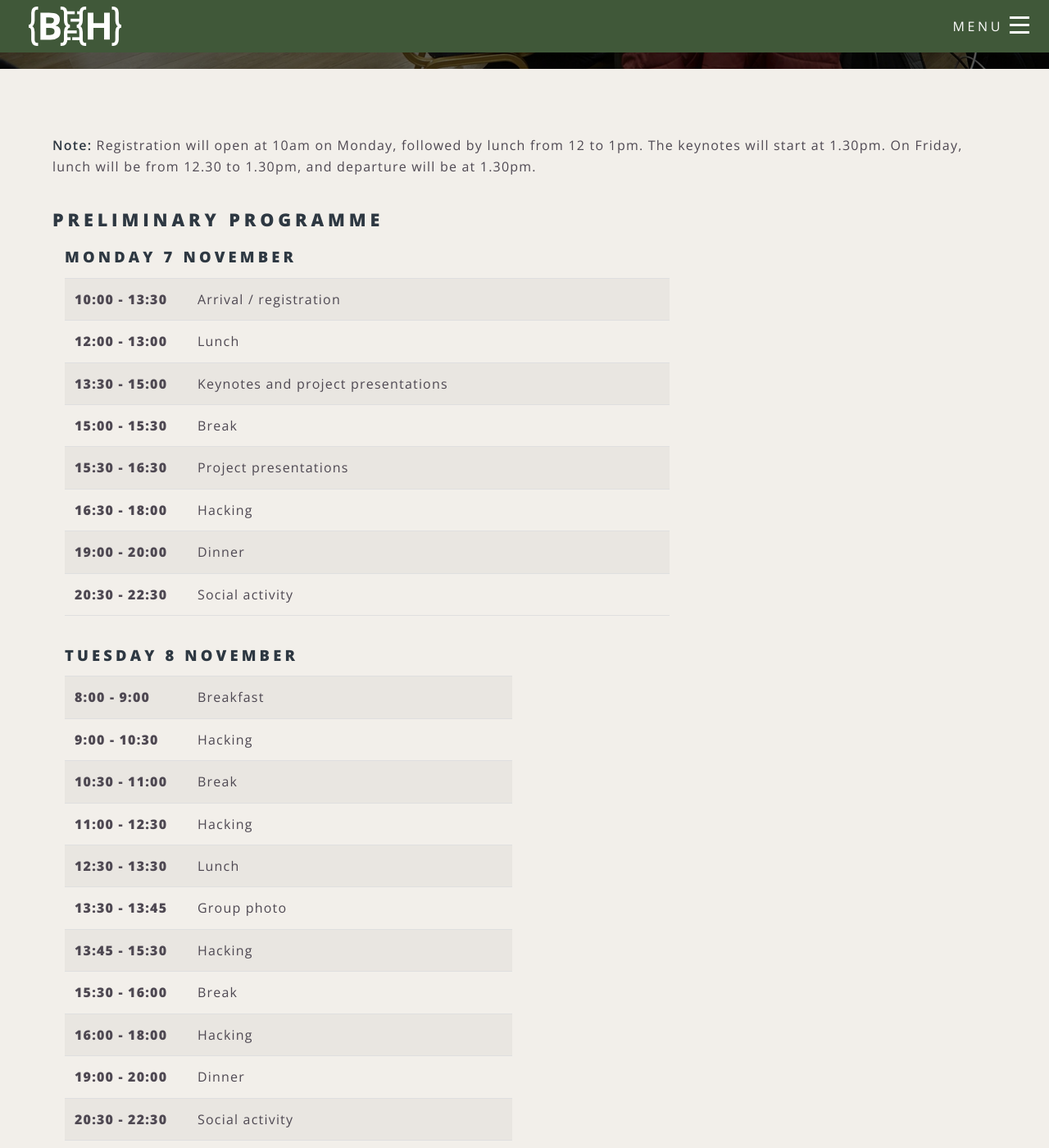
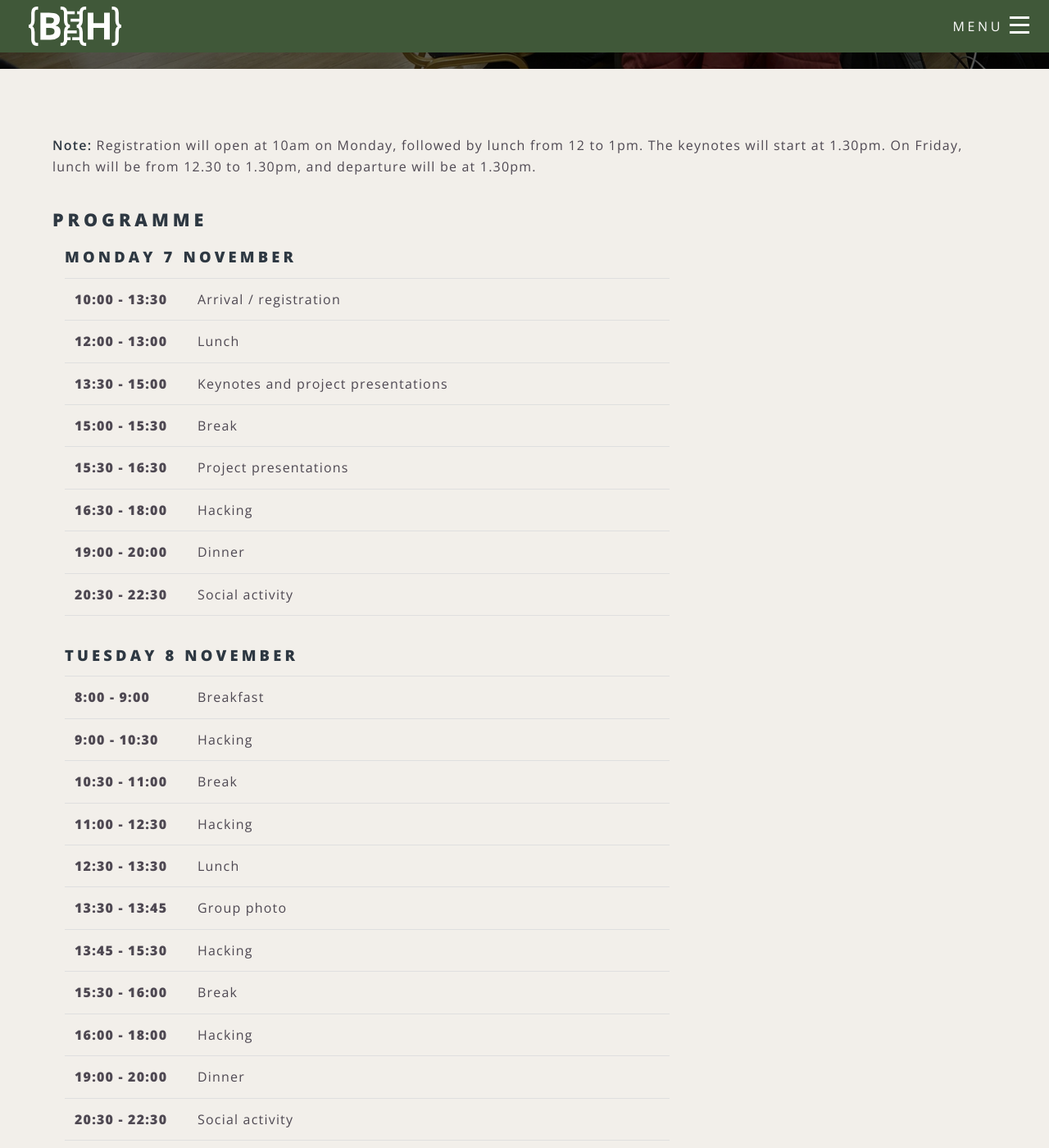
Before and after one commit to elixir-europe/biohackathon-europe-2022, a Jekyll site: the page built from programme.html, in a window 1280 px wide and 1400 px high, scrolled down 269 px. Shown: the whole window at 82% size. Built offline with Jekyll 4.4.1, drawn with Linux system fonts in a browser that asks for light colours; nearby versions of some CDN libraries.

Commit message:
Tweak styling

```diff
--- a/programme.html
+++ b/programme.html
@@ -6,8 +6,12 @@ body_class: programme
 {% assign latest_programme = site.programmes | last %}
 
 <p><strong>Note:</strong> Registration will open at 10am on Monday, followed by lunch from 12 to 1pm. The keynotes will start at 1.30pm. On Friday, lunch will be from 12.30 to 1.30pm, and departure will be at 1.30pm.</p>
-
-<h2>Preliminary programme</h2>
+<style>
+    .wrapper.style5 table tbody tr:nth-child(2n+1) {
+    background-color: transparent;
+}
+</style>
+<h2>Programme</h2>
 <div>
     <div id="programme">
 
@@ -50,7 +54,7 @@ body_class: programme
                     </tbody>
                 </table>
             </div>
-            <div class="col-md-6 day">
+            <div class="col-md-8 day">
                 <h3>Tuesday 8 November</h3>
                 <table>
                     <tbody>
@@ -101,7 +105,7 @@ body_class: programme
                     </tbody>
                 </table>
             </div>
-            <div class="col-md-6 day">
+            <div class="col-md-8 day">
                 <h3>Wednesday 9 November</h3>
                 <table>
                     <tbody>
@@ -148,7 +152,7 @@ body_class: programme
                     </tbody>
                 </table>
             </div>
-            <div class="col-md-6 day">
+            <div class="col-md-8 day">
                 <h3>Thursday 10 November</h3>
                 <table>
                     <tbody>
@@ -195,7 +199,7 @@ body_class: programme
                     </tbody>
                 </table>
             </div>
-            <div class="col-md-6 day">
+            <div class="col-md-8 day">
                 <h3>Friday 11 November</h3>
                 <table>
                     <tbody>
```
